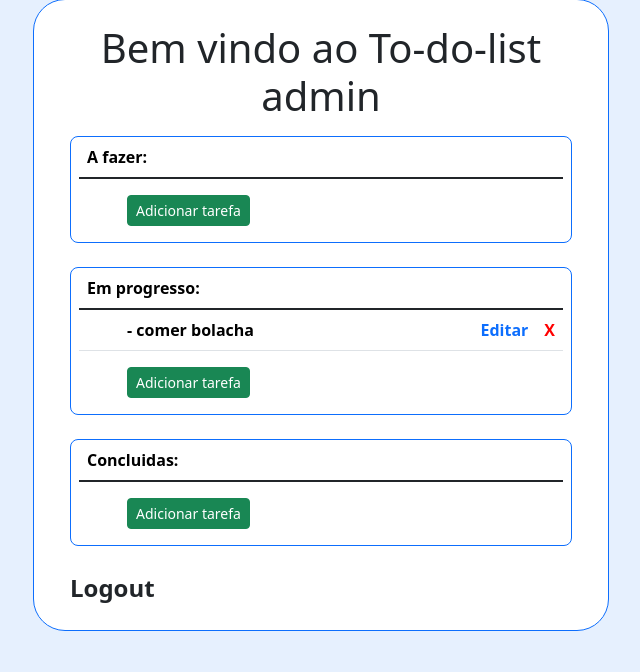
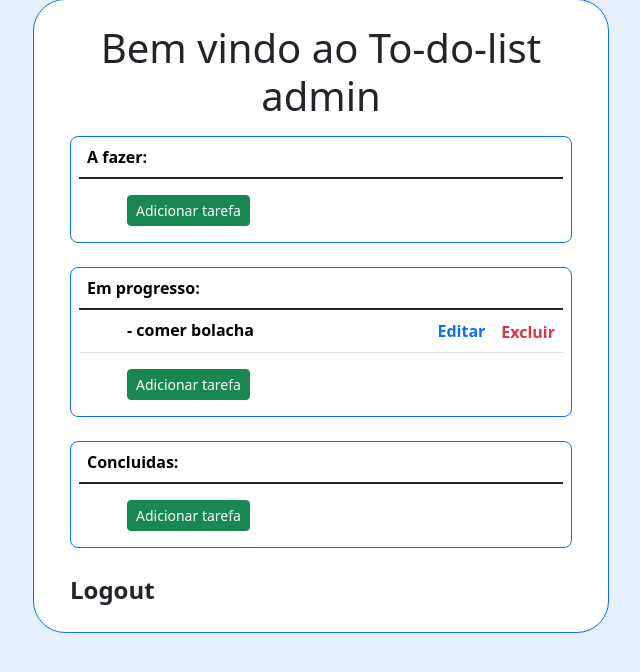
Before and after one commit to Limaster98/to-do-list-project, a Flask app: page /dashboard/ in a window 1280 px wide. Shown: the part 49-721 px from the top of the page, without its empty margins (319-959 px from the left). Run offline with Flask 3, Linux system fonts and the light colour scheme; a user stored in the database is signed in; lists and menus that the app fills with data are empty.

Commit message:
fix: fix task delete method

```diff
--- a/routes/dashboard.py
+++ b/routes/dashboard.py
@@ -57,7 +57,7 @@ def edit_task(task_id):
 
     return render_template("edit_task.html", task=task)
 
-@dashboard_routes.route("/task_delete/<int:task_id>", methods=["POST","GET"])
+@dashboard_routes.route("/task_delete/<int:task_id>", methods=["POST"])
 @login_required
 def delete_task(task_id):
     task = db.session.query(Tasks).filter_by(id=task_id, user_id=current_user.id).first()
--- a/templates/dashboard.html
+++ b/templates/dashboard.html
@@ -21,10 +21,18 @@
                 {% for task in todo_tasks %}
                 <tr>
                     <th class="ps-5">
-                        - {{ task.description }}<div class="float-end"><a class="text-decoration-none text-primary me-3"
-                                href="{{ url_for('dashboard.edit_task', task_id=task.id) }}">Editar</a><a
-                                style="color: red;" class="text-decoration-none"
-                                href="{{ url_for('dashboard.delete_task', task_id=task.id) }}">X</a></div>
+                        - {{ task.description }}
+                        <div class="float-end d-inline-flex align-items-center">
+                            <a class="text-decoration-none text-primary me-3"
+                                href="{{ url_for('dashboard.edit_task', task_id=task.id) }}">Editar</a>
+                            <form action="{{ url_for('dashboard.delete_task', task_id=task.id) }}" method="POST"
+                                class="d-inline">
+                                <button type="submit"
+                                    class="btn btn-link p-0 text-danger text-decoration-none fw-bold border-0"
+                                    onclick="return confirm('Excluir esta tarefa?')">
+                                    Excluir</button>
+                            </form>
+                        </div>
                     </th>
                 </tr>
                 {% endfor %}
@@ -53,10 +61,18 @@
                 {% for task in progress_tasks %}
                 <tr>
                     <th class="ps-5">
-                        - {{ task.description }}<div class="float-end"><a class="text-decoration-none text-primary me-3"
-                                href="{{ url_for('dashboard.edit_task', task_id=task.id) }}">Editar</a><a
-                                style="color: red;" class="text-decoration-none"
-                                href="{{ url_for('dashboard.delete_task', task_id=task.id) }}">X</a></div>
+                        - {{ task.description }}
+                        <div class="float-end d-inline-flex align-items-center">
+                            <a class="text-decoration-none text-primary me-3"
+                                href="{{ url_for('dashboard.edit_task', task_id=task.id) }}">Editar</a>
+                            <form action="{{ url_for('dashboard.delete_task', task_id=task.id) }}" method="POST"
+                                class="d-inline">
+                                <button type="submit"
+                                    class="btn btn-link p-0 text-danger text-decoration-none fw-bold border-0"
+                                    onclick="return confirm('Excluir esta tarefa?')">
+                                    Excluir</button>
+                            </form>
+                        </div>
                     </th>
                 </tr>
                 {% endfor %}
@@ -85,10 +101,18 @@
                 {% for task in complete_tasks %}
                 <tr>
                     <th class="ps-5">
-                        - {{ task.description }}<div class="float-end"><a class="text-decoration-none text-primary me-3"
-                                href="{{ url_for('dashboard.edit_task', task_id=task.id) }}">Editar</a><a
-                                style="color: red;" class="text-decoration-none"
-                                href="{{ url_for('dashboard.delete_task', task_id=task.id) }}">X</a></div>
+                        - {{ task.description }}
+                        <div class="float-end d-inline-flex align-items-center">
+                            <a class="text-decoration-none text-primary me-3"
+                                href="{{ url_for('dashboard.edit_task', task_id=task.id) }}">Editar</a>
+                            <form action="{{ url_for('dashboard.delete_task', task_id=task.id) }}" method="POST"
+                                class="d-inline">
+                                <button type="submit"
+                                    class="btn btn-link p-0 text-danger text-decoration-none fw-bold border-0"
+                                    onclick="return confirm('Excluir esta tarefa?')">
+                                    Excluir</button>
+                            </form>
+                        </div>
                     </th>
                 </tr>
                 {% endfor %}
```
